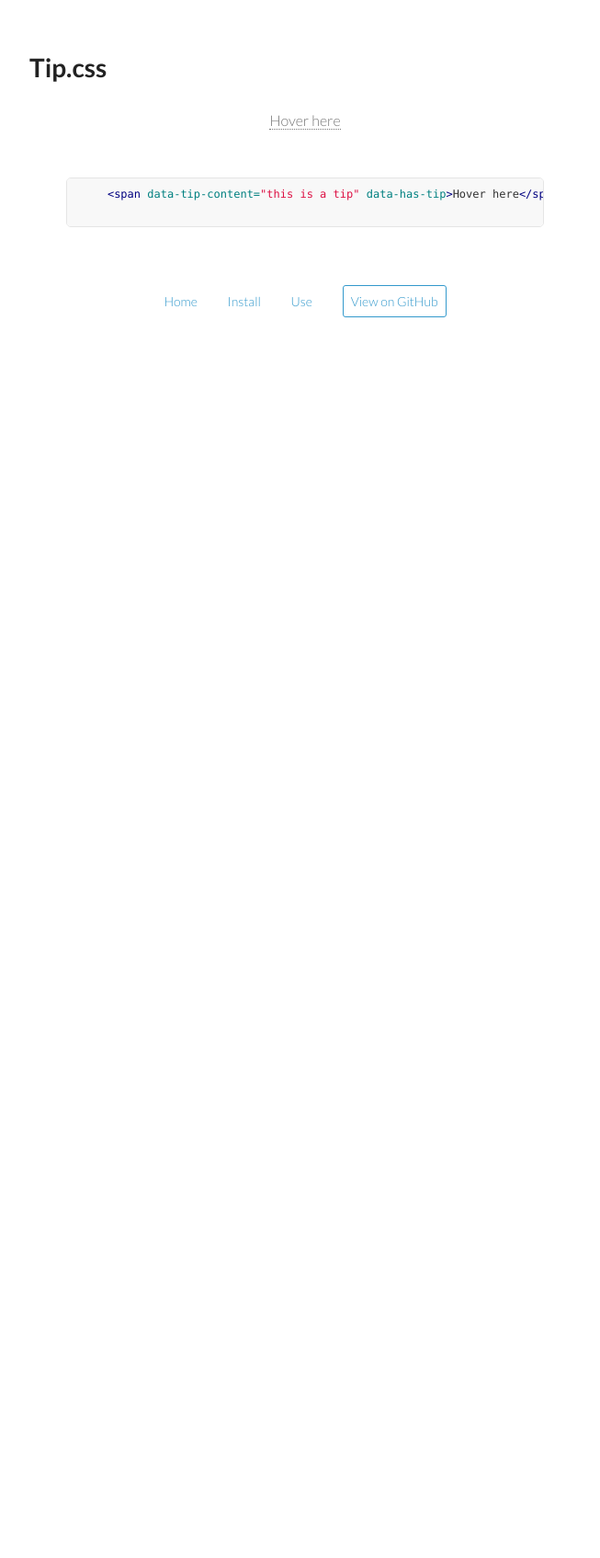
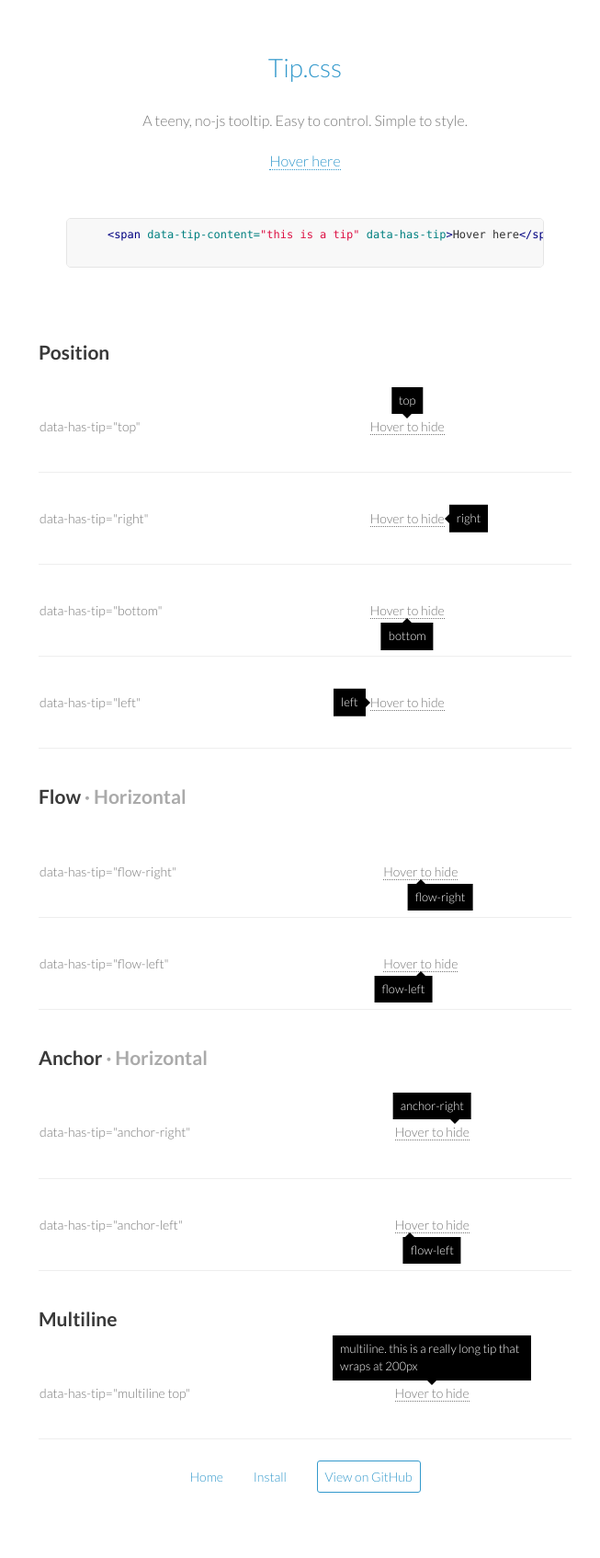
Before and after one commit to chantastic/tip.css, a Jekyll site: the page built from index.html, in a window 1280 px wide. Shown: the whole page at 92% size, without its empty margins (308-961 px from the left). Built offline with Jekyll 4.4.1, drawn with Linux system fonts in a browser that asks for light colours; before the commit the page ends 900 px from its top, so only the background shows below that.

Commit message:
docs(home): consolidate home and use page
Basically do everything Jeremy said would make it better

* Add subtitle
* Add color and styling to heading
* Consolidate Home and Use pages

closes #15

```diff
--- a/_layouts/default.html
+++ b/_layouts/default.html
@@ -27,7 +27,10 @@
     <main class="wrapper">
 
       <header>
-        <h1 style="margin-bottom: 30px">Tip.css</h1>
+        <h1
+         style="text-align: center; margin-bottom: 30px; color: #39c; font-weight: 300">
+          Tip.css
+        </h1>
       </header>
 
       {{ content }}
@@ -39,10 +42,6 @@
 
         <h4 class="f4" style="margin-left: 30px">
           <a href="{{site.baseurl}}/install">Install</a>
-        </h4>
-
-        <h4 class="f4" style="margin-left: 30px">
-          <a href="{{site.baseurl}}/use">Use</a>
         </h4>
 
         <h4 class="f4 view" style="margin-left: 30px">
--- a/index.html
+++ b/index.html
@@ -5,7 +5,11 @@ title: Tip.css
 
 <section>
   <p style="text-align: center; font-size: 16px">
-    <span data-tip-content="this is a tip" data-has-tip>Hover here</span>
+    A teeny, no-js tooltip. Easy to control. Simple to style.
+  </p>
+
+  <p style="text-align: center; font-size: 16px">
+    <span data-tip-content="this is a tip" style="color: #39c" data-has-tip>Hover here</span>
   </p>
 
   <div style="margin-top: 50px; text-align: center">
@@ -14,3 +18,77 @@ title: Tip.css
     {% endhighlight %}
   </div>
 </section>
+
+<section style="padding: 10px">
+  <h2>Position</h2>
+  <table class="use-table">
+    <tbody>
+      <tr>
+        <td> data-has-tip="top" </td>
+        <td> <span data-tip-content="top" data-has-tip="top">Hover to hide</span> </td>
+      </tr>
+
+      <tr>
+        <td> data-has-tip="right" </td>
+        <td> <span data-tip-content="right" data-has-tip="right">Hover to hide</span> </td>
+      </tr>
+
+      <tr>
+        <td> data-has-tip="bottom" </td>
+        <td> <span data-tip-content="bottom" data-has-tip="bottom">Hover to hide</span> </td>
+      </tr>
+
+      <tr>
+        <td> data-has-tip="left" </td>
+        <td> <span data-tip-content="left" data-has-tip="left">Hover to hide</span> </td>
+      </tr>
+    </tbody>
+  </table>
+</section>
+
+<section style="padding: 10px">
+  <h2>Flow <span class="mute">&middot; Horizontal</span></h2>
+  <table class="use-table">
+    <tbody>
+      <tr>
+        <td> data-has-tip="flow-right" </td>
+        <td> <span data-tip-content="flow-right" data-has-tip="flow-right">Hover to hide</span> </td>
+      </tr>
+
+      <tr>
+        <td> data-has-tip="flow-left" </td>
+        <td> <span data-tip-content="flow-left" data-has-tip="flow-left">Hover to hide</span> </td>
+      </tr>
+    </tbody>
+  </table>
+</section>
+
+<section style="padding: 10px">
+  <h2>Anchor <span class="mute">&middot; Horizontal</span></h2>
+  <table class="use-table">
+    <tbody>
+      <tr>
+        <td> data-has-tip="anchor-right" </td>
+        <td> <span data-tip-content="anchor-right" data-has-tip="top anchor-right">Hover to hide</span> </td>
+      </tr>
+
+      <tr>
+        <td> data-has-tip="anchor-left" </td>
+        <td> <span data-tip-content="flow-left" data-has-tip="anchor-left">Hover to hide</span> </td>
+      </tr>
+    </tbody>
+  </table>
+</section>
+
+<section style="padding: 10px">
+  <h2>Multiline</h2>
+  <table class="use-table">
+    <tbody>
+      <tr>
+        <td> data-has-tip="multiline top" </td>
+        <td> <span data-tip-content="multiline. this is a really long tip that
+            wraps at 200px" data-has-tip="multiline top">Hover to hide</span> </td>
+      </tr>
+    </tbody>
+  </table>
+</section>
--- a/stylesheets/styles.css
+++ b/stylesheets/styles.css
@@ -186,10 +186,6 @@ footer {
     width:auto;
   }
 
-  header {
-    padding-right:320px;
-  }
-
   header a small {
     display:inline;
   }
```
Also changed, not shown: use/index.html (deleted, +0 -77 lines).
